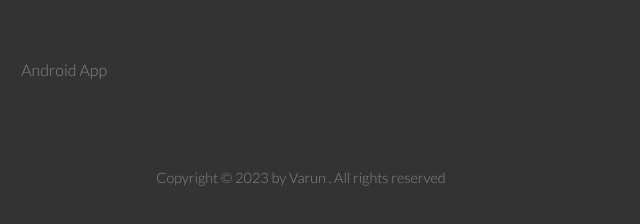
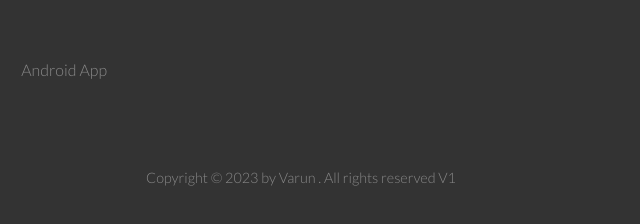
Before and after one commit to Varun-kumar121/Food-Project, a plain HTML site: page index.html in a window 1280 px wide. Shown: the part 5365-5589 px from the top of the page, 339-979 px from the left. Drawn offline with nearby package versions, Linux system fonts and the light colour scheme.

Commit message:
Update index.html

```diff
--- a/index.html
+++ b/index.html
@@ -402,7 +402,7 @@
             </div>
         </div>
         <div class="row">
-            <p>Copyright &copy; 2023 by Varun . All rights reserved</p>
+            <p>Copyright &copy; 2023 by Varun . All rights reserved V1</p>
         </div>
     </footer>
 
```
